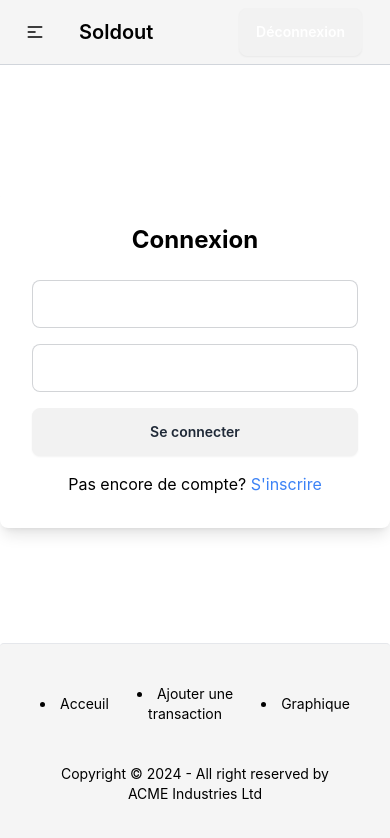
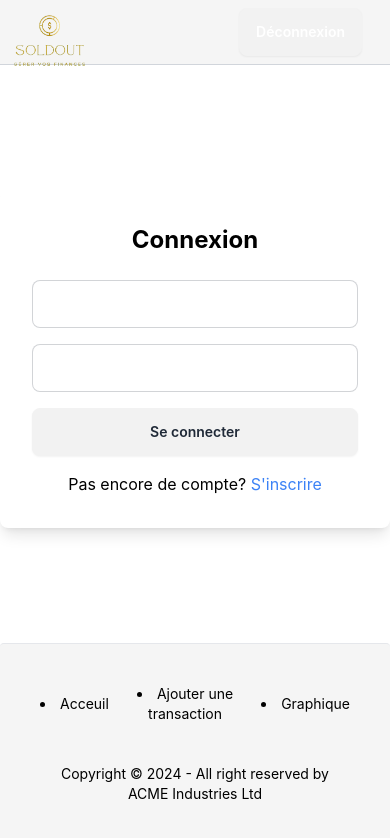
Before and after one commit to AntoineCarpent/financial_manager_frontend, a React (Create React App) app: page /login in a window 390 px wide. Shown: the top 838 px of the page. Built offline with nearby package versions, Linux system fonts and the light colour scheme.

Commit message:
last commit

```diff
--- a/src/components/Header.jsx
+++ b/src/components/Header.jsx
@@ -2,41 +2,24 @@ import React from 'react';
 import { Link, useNavigate } from 'react-router-dom';
 
 const Header = () => {
-    const navigate = useNavigate(); // Utilisation du hook useNavigate
+    const navigate = useNavigate();
 
     const handleLogout = () => {
-        localStorage.removeItem('token'); // Supprime le token de stockage local
-        localStorage.removeItem('userId'); // Supprime aussi l'ID utilisateur si stocké
-        navigate('/login'); // Redirige vers la page de login
+        localStorage.removeItem('token');
+        localStorage.removeItem('userId');
+        navigate('/login');
     };
 
     return (
         <div className="navbar bg-[#f5f5f5] text-black border-b border-gray-300">
             <div className="navbar-start">
-                <div className="dropdown">
-                    <div tabIndex={0} role="button" className="btn btn-ghost lg:hidden">
-                        <svg
-                            xmlns="http://www.w3.org/2000/svg"
-                            className="h-5 w-5"
-                            fill="none"
-                            viewBox="0 0 24 24"
-                            stroke="currentColor">
-                            <path
-                                strokeLinecap="round"
-                                strokeLinejoin="round"
-                                strokeWidth="2"
-                                d="M4 6h16M4 12h8m-8 6h16" />
-                        </svg>
-                    </div>
-                    <ul
-                        tabIndex={0}
-                        className="menu menu-sm dropdown-content bg-[#f5f5f5] text-black rounded-box z-[1] mt-3 w-52 p-2 shadow">
-                        <li><Link to="/">Acceuil</Link></li>
-                        <li><Link to="/create-transaction">Ajouter une transaction</Link></li>
-                        <li><Link to="/graph">Graphique</Link></li>
-                    </ul>
-                </div>
-                <Link to="/" className="btn btn-ghost text-xl text-black">Soldout</Link>
+                <Link to="/" className="btn btn-ghost p-0">
+                    <img
+                        src="/images/Soldout-removebg-preview.png"
+                        alt="Logo Soldout"
+                        className="h-16 w-auto object-contain"
+                    />
+                </Link>
             </div>
             <div className="navbar-center hidden lg:flex">
                 <ul className="menu menu-horizontal px-1 text-black">
--- a/src/style/App.css
+++ b/src/style/App.css
@@ -1,4 +1,3 @@
-/* index.css */
 @tailwind base;
 @tailwind components;
 @tailwind utilities;
```
Also changed, not shown: public/images/Soldout-removebg-preview.png (added).
